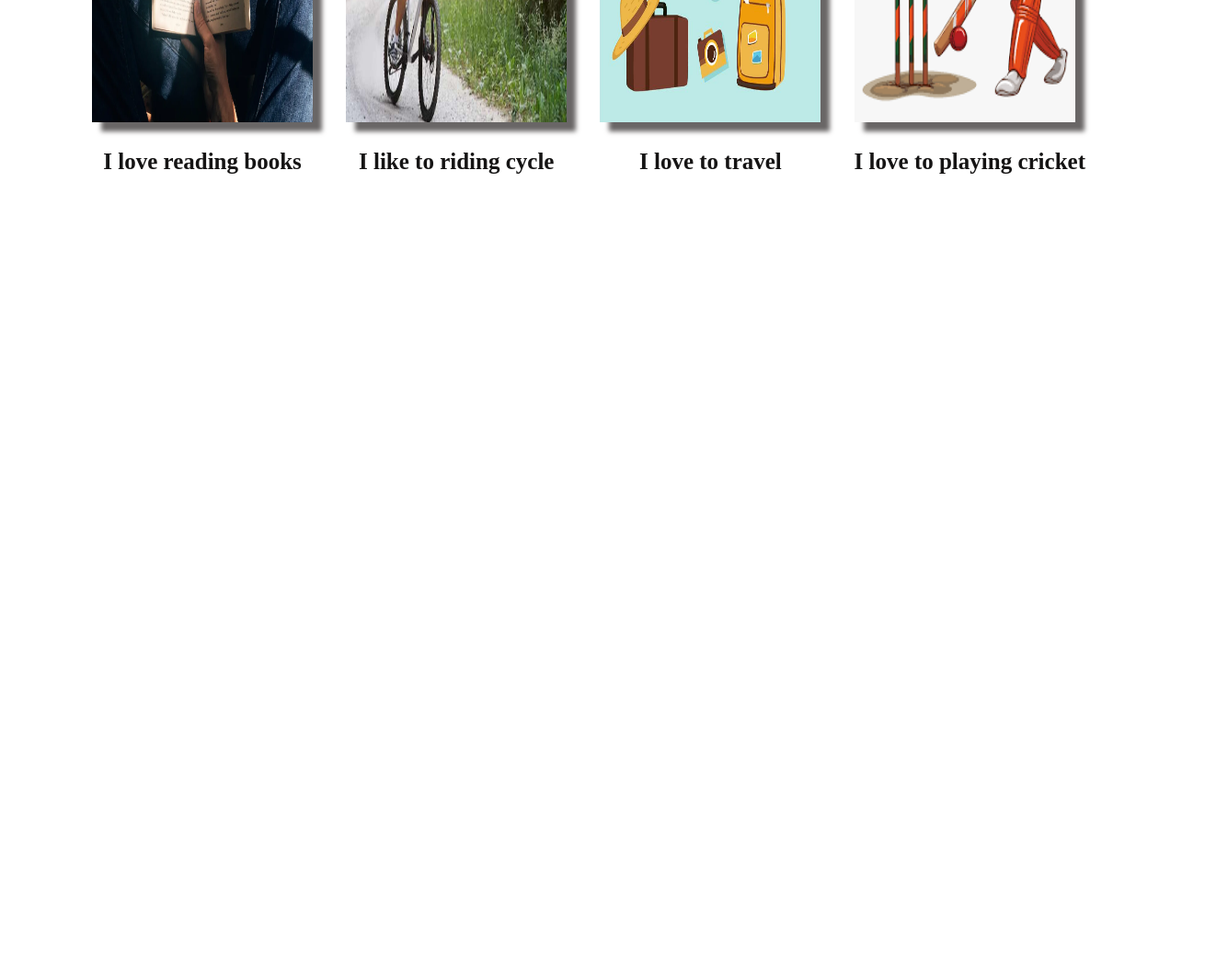
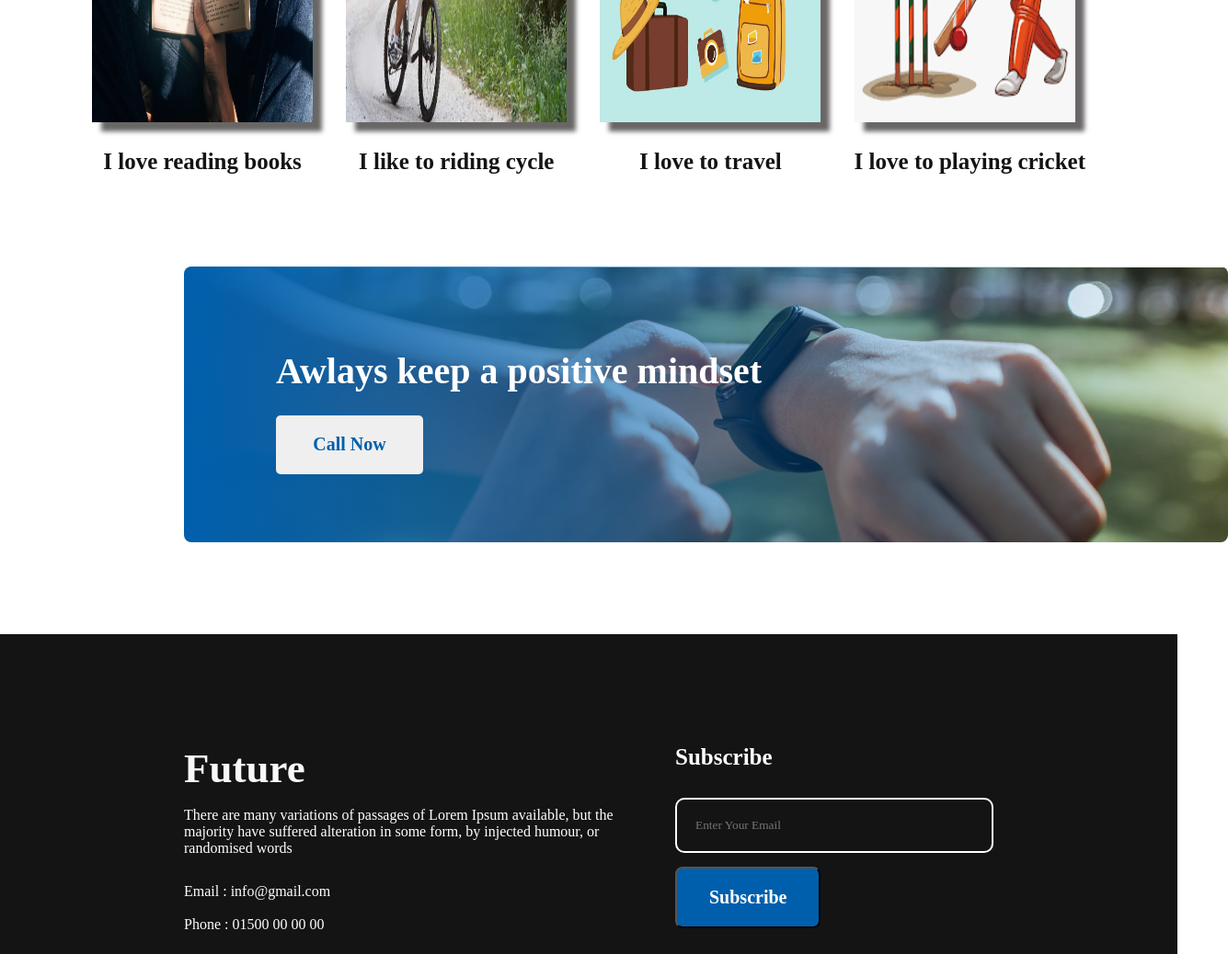
Before and after one commit to EmonHossen10/new-idea, a plain HTML site: page index.html in a window 1280 px wide. Shown: the part 2534-3572 px from the top of the page at 92% size, 1335 px wide, since content can reach past the window. Before the commit the page ends 2824 px from the top, so only its background shows below. Drawn offline with Linux system fonts and the light colour scheme.

Commit message:
complete

```diff
--- a/index.html
+++ b/index.html
@@ -92,43 +92,93 @@
         </div>
       </div>
 
-
       <div class="my-hobby-container">
         <h6>My Hobby</h6>
-
-
-
       </div>
 
       <div class="my-hobby">
-
         <div class="hobby-list">
-          <img class="shadow-effect" src="hobby/reading.png" alt="" width="240px" height="350px" >
+          <img
+            class="shadow-effect"
+            src="hobby/reading.png"
+            alt=""
+            width="240px"
+            height="350px"
+          />
           <p>I love reading books</p>
         </div>
         <div class="hobby-list">
-          <img class="shadow-effect" src="hobby/cycle.jpg" alt="" width="240px" height="350px" >
+          <img
+            class="shadow-effect"
+            src="hobby/cycle.jpg"
+            alt=""
+            width="240px"
+            height="350px"
+          />
           <p>I like to riding cycle</p>
         </div>
         <div class="hobby-list">
-          <img class="shadow-effect" src="hobby/travel.jpg" alt="" width="240px" height="350px" >
+          <img
+            class="shadow-effect"
+            src="hobby/travel.jpg"
+            alt=""
+            width="240px"
+            height="350px"
+          />
           <p>I love to travel</p>
         </div>
         <div class="hobby-list">
-          <img class="shadow-effect" src="hobby/cricket.png" alt="" width="240px" height="350px" >
+          <img
+            class="shadow-effect"
+            src="hobby/cricket.png"
+            alt=""
+            width="240px"
+            height="350px"
+          />
           <p>I love to playing cricket</p>
         </div>
       </div>
 
+      <!-- positive mindset container -->
 
-
-
-
-
-
-
+      <div class="call-now-container">
+        <div class="call-now-area">
+          <h3>Awlays keep a positive mindset</h3>
+          <button class="btn-primary-2">Call Now</button>
+        </div>
+      </div>
     </main>
 
-    <footer></footer>
+    <footer>
+      <div class="footer">
+        <div class="footer-items">
+          <h2>Future</h2>
+          <p>
+            There are many variations of passages of Lorem Ipsum available, but
+            the majority have suffered alteration in some form, by injected
+            humour, or randomised words
+          </p>
+          <p>Email : info@gmail.com <br><br> Phone : 01500 00 00 00</p>
+
+          <div class="icon">
+            <img class="icon-pad" src="images/icons/fb.png" alt="" />
+            <img class="icon-pad" src="images/icons/twitter.png" alt="" />
+            <img class="icon-pad" src="images/icons/youtube.png" alt="" />
+          </div>
+          </div>
+
+          <div class="Subscribe-item">
+            <h2>Subscribe</h2>
+            <input
+              type="email"
+              name=""
+              id=""
+              placeholder="Enter Your Email"
+            /><br />
+            <button class="btn-primary-3">Subscribe</button>
+          </div>
+        </div>
+      </div>
+    </footer>
   </body>
 </html>
--- a/styles/style.css
+++ b/styles/style.css
@@ -143,6 +143,84 @@
   margin-top: 25px;
   text-align: center;
 }
- .shadow-effect{
+.shadow-effect {
   box-shadow: 10px 10px 5px rgb(105, 102, 102);
- }
+}
+
+/* call now area */
+.btn-primary-2 {
+  width: 160px;
+  height: 64px;
+  border-color: #ffffff;
+  border: 0;
+  border-radius: 5px;
+  font-weight: 600;
+  font-size: 20px;
+  color: #005fac;
+  margin-bottom: 60px;
+  margin-left: 65px;
+}
+
+.call-now-container {
+  background: linear-gradient(90deg, #005fac 0%, rgba(0, 95, 172, 0) 100%),
+    url(../images/watch.png);
+  border-radius: 8px;
+  margin: 100px 200px;
+  padding: 30px 440px 50px 35px;
+  width: 660px;
+  height: 220px;
+}
+.call-now-area h3 {
+  font-weight: 700;
+  font-size: 40px;
+  color: #ffffff;
+  margin-bottom: 25px;
+  margin-top: 60px;
+  margin-left: 65px;
+}
+/* footer section */
+.footer {
+  display: flex;
+  background: #151414;
+  justify-content: space-between;
+  padding: 120px 200px;
+}
+.footer-items h2 {
+  font-weight: 700;
+  font-size: 45px;
+  color: #f8f8f8;
+  margin-bottom: 16px;
+}
+
+.footer-items p {
+  font-weight: 400;
+  font-size: 16px;
+  color: #ffffff;
+  width: 485px;
+  height: 78px;
+  margin-bottom: 5px;
+}
+.icon-pad {
+  padding-right: 15px;
+}
+.Subscribe-item h2 {
+  font-weight: 600;
+  font-size: 25px;
+  color: #ffffff;
+  margin-bottom: 30px;
+}
+.Subscribe-item input {
+  padding: 20px 158px 20px 20px;
+  background: #151414;
+  border: 2px solid white;
+  border-radius: 10px;
+  margin-bottom: 15px;
+}
+.btn-primary-3 {
+  background: #005fac;
+  border-radius: 8px;
+  color: #ffffff;
+  font-weight: 600;
+  font-size: 20px;
+  padding: 20px 35px;
+}
```
Lines whose indentation alone changed are shown as unchanged.
